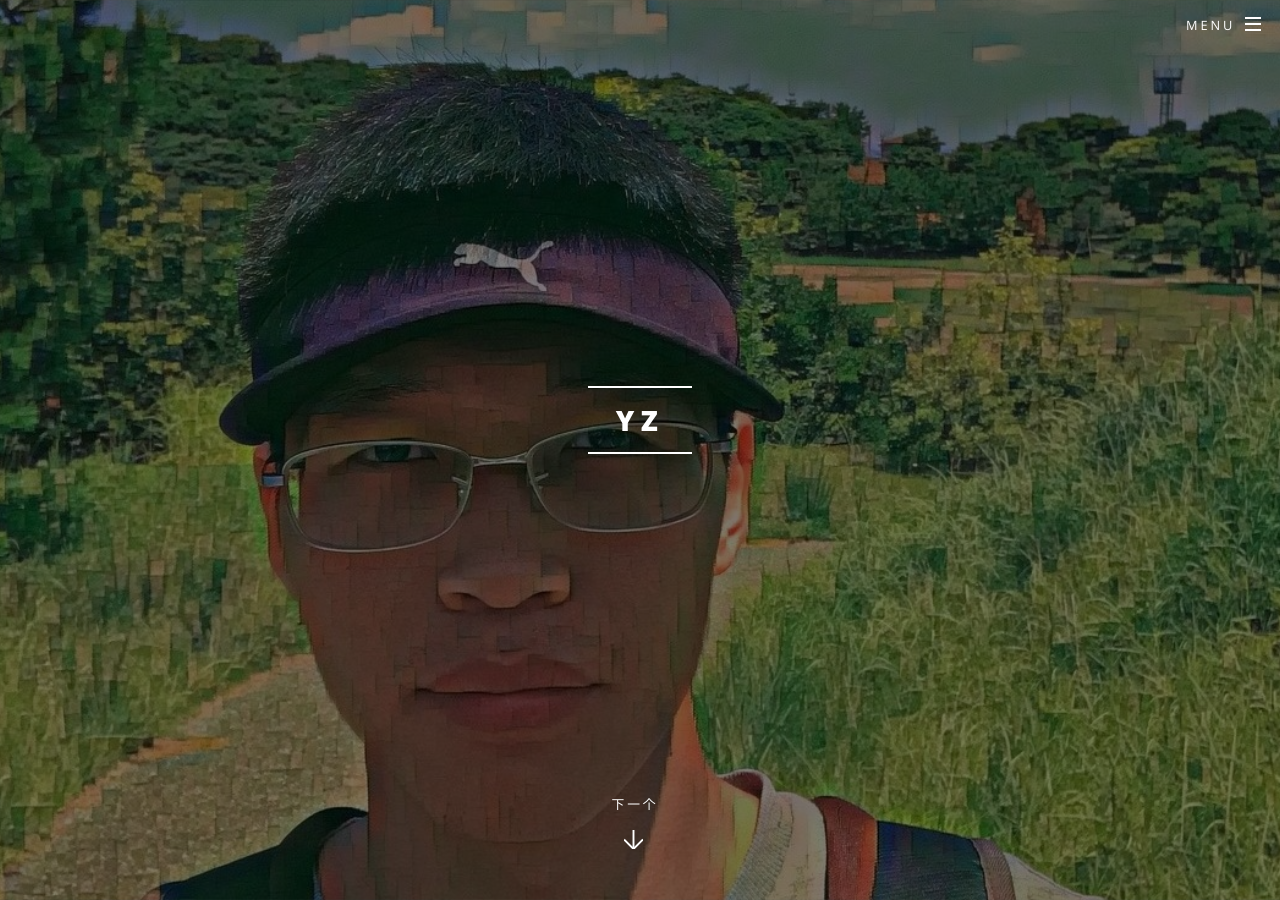
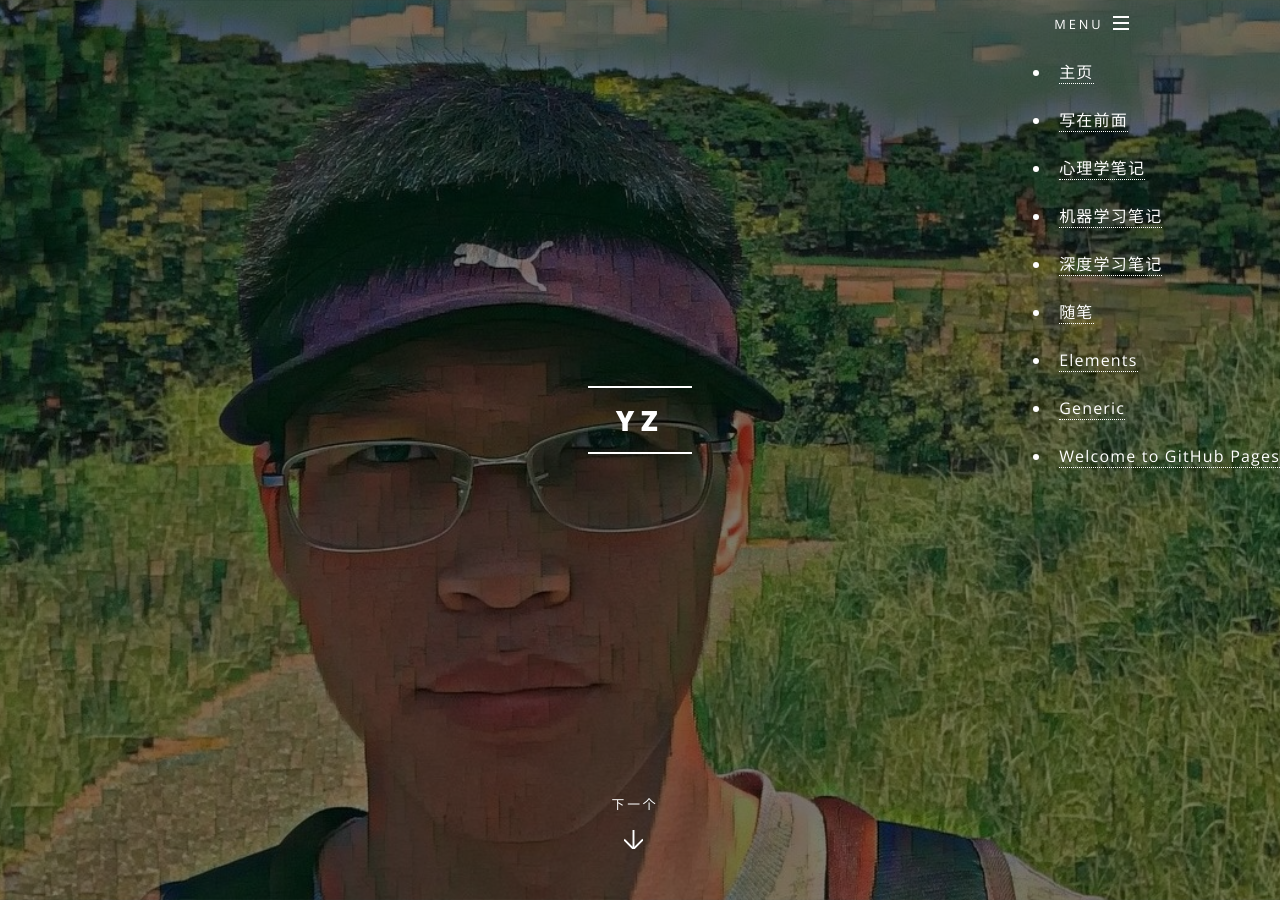
Before and after one commit to yz14/yz14.github.io4, a Jekyll site: the page built from index.html, in a window 1280 px wide and 900 px high. Built offline with Jekyll 4.4.1, drawn with Linux system fonts in a browser that asks for light colours.

Commit message:
Update header.html

```diff
--- a/_includes/header.html
+++ b/_includes/header.html
@@ -4,10 +4,15 @@
   <nav id="nav">
     <ul>
       <li class="special">
-        <a href="#menu" class="menuToggle"><span>Menu</span></a>
-        <div id="menu">
+        <a href="#菜单" class="menuToggle"><span>Menu</span></a>
+        <div id="菜单">
           <ul>
-            <li><a href="index.html">主页</a></li>
+            <li><a href="https://yz14.github.io">主页</a></li>
+            <li><a href="https://yz14.github.io/docs/front/">写在前面</a></li>
+            <li><a href="https://yz14.github.io/docs/psy">心理学笔记</a></li>
+            <li><a href="https://yz14.github.io/docs/ml">机器学习笔记</a></li>
+            <li><a href="https://yz14.github.io/docs/dl">深度学习笔记</a></li>
+            <li><a href="https://yz14.github.io/docs/zw">随笔</a></li>
             {% for my_page in site.pages %}
             {% if my_page.title %}
             <li><a href="{{ my_page.url | prepend: site.baseurl }}">{{ my_page.title }}</a></li>
```
